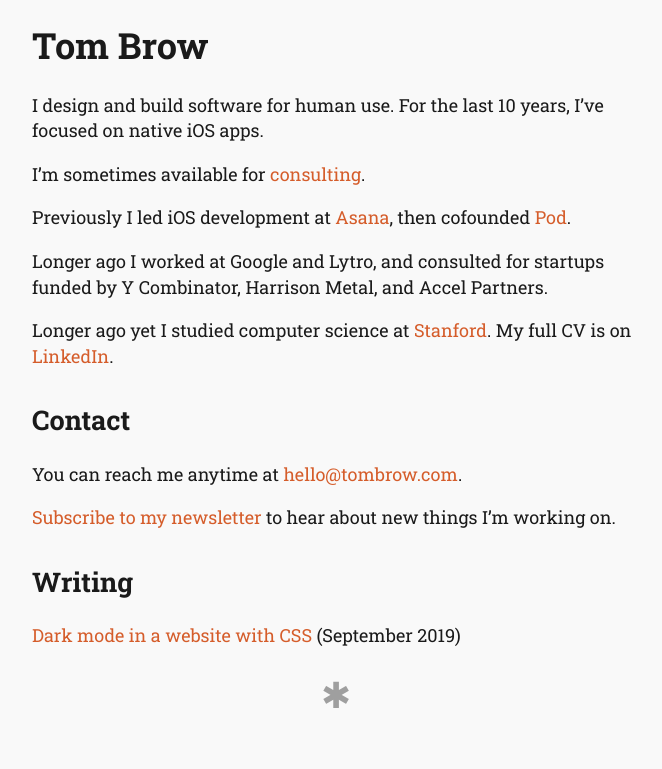
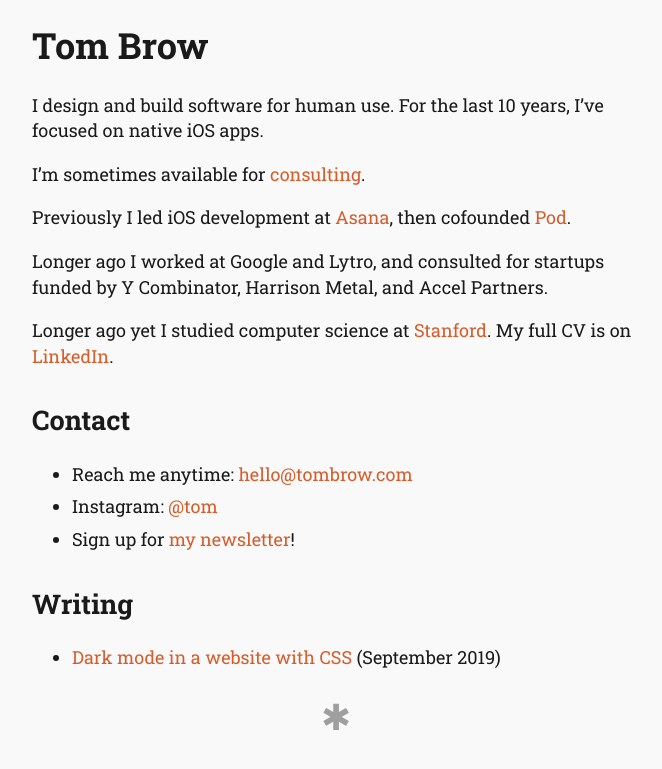
Before and after one commit to brow/rebeccabutler.org, a Jekyll site: the page built from index.md, in a window 1280 px wide, cut to the strip 182-965 px from the top of the page. Shown: the top 769 px of the strip, without its empty margins (304-966 px from the left). Built offline with Jekyll 4.4.1, drawn with Linux system fonts in a browser that asks for light colours; Markdown is read by kramdown in place of the engine named in the settings.

Commit message:
bullet points

```diff
--- a/index.md
+++ b/index.md
@@ -22,14 +22,14 @@
 
 ## Contact
 
-You can reach me anytime at [hello@tombrow.com](mailto:hello@tombrow.com).
-
-[Subscribe to my newsletter](https://tinyletter.com/brow) to hear about new things I'm working on.
+* Reach me anytime: [hello@tombrow.com](mailto:hello@tombrow.com)
+* Instagram: [@tom](https://instagram.com/tom)
+* Sign up for [my newsletter](https://tinyletter.com/brow)!
 
 ## Writing
 
 {% for post in site.posts %}
 
-[{{post.title}}]({{post.url}}) ({{ post.date | date: '%B %Y' }})
+* [{{post.title}}]({{post.url}}) ({{ post.date | date: '%B %Y' }})
 
 {% endfor %}
--- a/stylesheets/style.css
+++ b/stylesheets/style.css
@@ -38,6 +38,10 @@
 h2 {
   margin-top: 2rem;
   line-height: 1.4em; }
+
+li {
+  margin-bottom: 0.4em;
+}
 
 header .date {
   opacity: 0.6;
```
